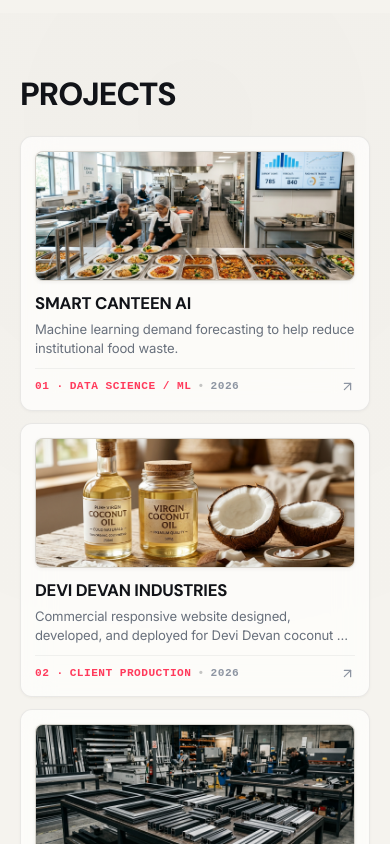
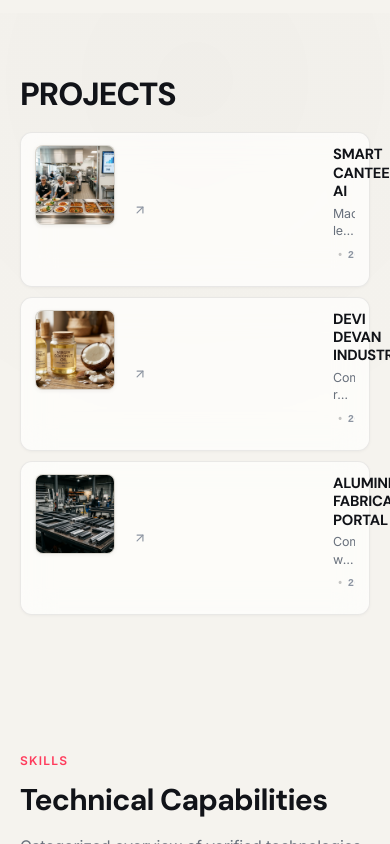
Before and after one commit to blessingbrysonhongpmk/BlessingBrysonHong-Porfolio, a React (Vite) app: page / in a window 390 px wide. Shown: the part 1380-2224 px from the top of the page. Built offline with nearby package versions, Linux system fonts and the light colour scheme.

Commit message:
fix(projects): compact horizontal mobile layout, remove full-width stacking cards

```diff
--- a/src/components/sections/Projects.css
+++ b/src/components/sections/Projects.css
@@ -54,6 +54,7 @@
   cursor: pointer;
   text-decoration: none;
   color: inherit;
+  -webkit-user-select: none;
   user-select: none;
   transition: transform var(--spring-bounce),
               border-color var(--transition-fast),
@@ -192,6 +193,7 @@
   display: none;
 }
 
+
 /* 3.4 Desktop Arrow */
 .project-row__arrow-wrap {
   display: flex;
@@ -208,69 +210,71 @@
   transition: transform var(--transition-fast), color var(--transition-fast);
 }
 
-/* ── 4. Responsive Reflow (Mobile & Tablet) ── */
-@media (max-width: 768px) {
+/* ── 4. Responsive Reflow (Mobile & Tablet) ──
+   Strategy: Keep the horizontal grid layout at ALL breakpoints.
+   Reduce thumbnail size progressively. Never stack full-width.
+   This preserves the compact editorial feel on mobile.
+──────────────────────────────────────────────────────────── */
+
+/* Tablet: slightly tighter */
+@media (max-width: 860px) {
   .project-row {
-    grid-template-columns: 24px 96px 1fr auto;
+    grid-template-columns: 28px 100px 1fr auto;
     gap: var(--space-4);
-    padding: 12px 16px;
+    padding: 13px 18px;
   }
 
   .project-row__thumb-wrap {
-    width: 96px;
-    height: 64px;
-  }
-
-  .project-row__desc {
-    white-space: normal;
-    display: -webkit-box;
-    -webkit-line-clamp: 2;
-    line-clamp: 2;
-    -webkit-box-orient: vertical;
-    overflow: hidden;
+    width: 100px;
+    height: 66px;
   }
 }
 
+/* Mobile (all): compact horizontal row — NO full-width stacking */
 @media (max-width: 600px) {
   .work-header {
-    margin-bottom: var(--space-6);
+    margin-bottom: var(--space-5);
   }
 
   .work-list {
-    gap: var(--space-3);
+    gap: 10px;
   }
 
-  /* Reflow into clean vertical card: image -> title -> desc -> meta + arrow */
   .project-row {
-    display: flex;
-    flex-direction: column;
-    align-items: stretch;
-    gap: 12px;
-    padding: 14px;
-    border-radius: var(--radius-md);
+    grid-template-columns: 80px 1fr 22px;
+    gap: 10px;
+    padding: 12px 14px;
+    align-items: start;
   }
 
+  /* Thumbnail: fixed compact square-ish size, never full-width */
   .project-row__num {
     display: none;
   }
 
   .project-row__thumb-wrap {
-    width: 100%;
-    height: 130px;
+    width: 80px;
+    height: 80px;
     border-radius: var(--radius-sm);
+    flex-shrink: 0;
+    grid-row: 1 / 3;
   }
 
+  /* Content area */
   .project-row__content {
-    gap: 6px;
+    gap: 4px;
+    min-width: 0;
   }
 
   .project-row__name {
-    font-size: 1.05rem;
+    font-size: 0.92rem;
+    line-height: 1.25;
+    white-space: normal;
   }
 
   .project-row__desc {
-    font-size: 0.82rem;
-    line-height: 1.45;
+    font-size: 0.78rem;
+    line-height: 1.4;
     white-space: normal;
     display: -webkit-box;
     -webkit-line-clamp: 2;
@@ -281,29 +285,71 @@
   }
 
   .project-row__bottom {
-    margin-top: 4px;
-    padding-top: 8px;
-    border-top: 1px solid var(--color-border-subtle);
+    margin-top: 3px;
+    align-items: center;
+  }
+
+  .project-row__meta {
+    font-size: 0.65rem;
+    gap: 4px;
+    flex-wrap: nowrap;
+    overflow: hidden;
+  }
+
+  .project-row__cat {
+    overflow: hidden;
+    text-overflow: ellipsis;
+    white-space: nowrap;
+    max-width: 110px;
+  }
+
+  /* Arrow: placed in grid column 3, spans both rows */
+  .project-row__arrow-wrap {
+    display: flex;
+    align-items: center;
+    justify-content: flex-end;
+    width: 22px;
+    align-self: center;
+    grid-row: 1 / 3;
+  }
+
+  .project-row__arrow {
+    width: 14px;
+    height: 14px;
+  }
+
+  .project-row__arrow-mobile {
+    display: none;
   }
 
   .project-row__num-mobile {
-    display: inline;
-    color: var(--color-accent);
+    display: none;
+  }
+}
+
+/* Very small phones (360px and below) */
+@media (max-width: 380px) {
+  .project-row {
+    grid-template-columns: 70px 1fr 20px;
+    gap: 8px;
+    padding: 10px 12px;
   }
 
-  .project-row__arrow-mobile {
-    display: block;
-    color: var(--color-text-muted);
-    transition: transform var(--transition-fast), color var(--transition-fast);
+  .project-row__thumb-wrap {
+    width: 70px;
+    height: 70px;
   }
 
-  .project-row:active .project-row__arrow-mobile {
-    transform: translate(2px, -2px);
-    color: var(--color-accent);
+  .project-row__name {
+    font-size: 0.86rem;
   }
 
-  .project-row__arrow-wrap {
-    display: none;
+  .project-row__desc {
+    font-size: 0.74rem;
+  }
+
+  .project-row__cat {
+    max-width: 90px;
   }
 }
 
```
